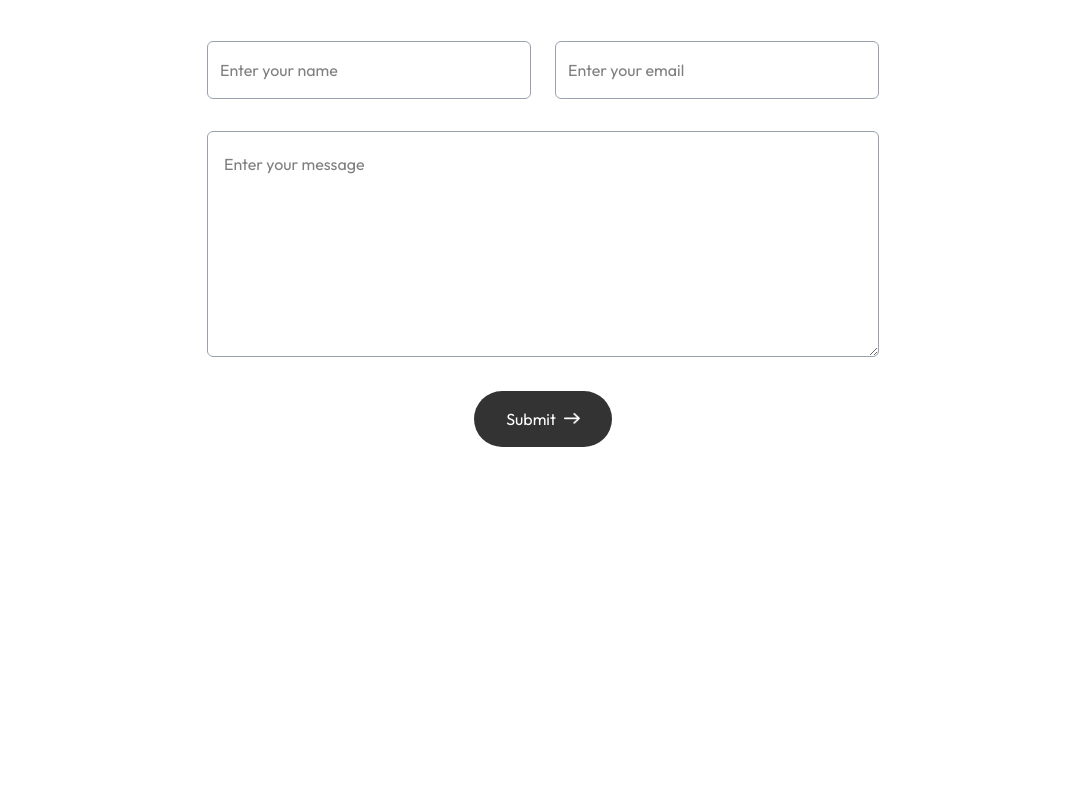
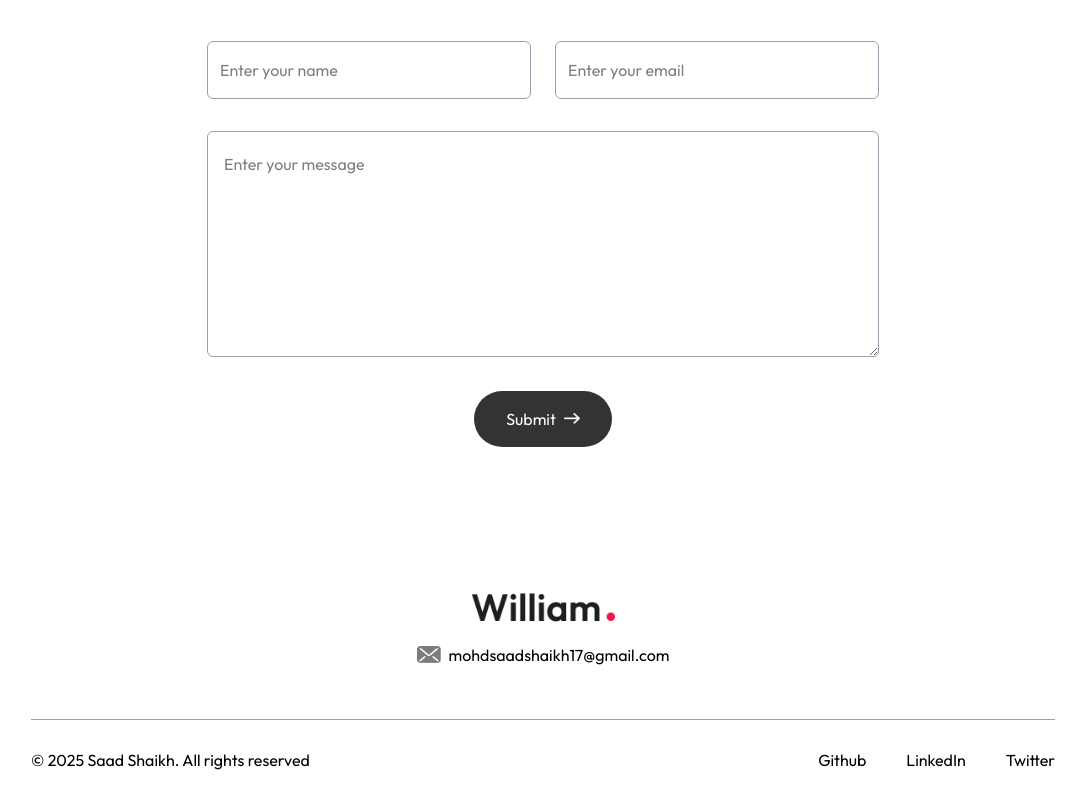
Before and after one commit to szzd7223/Portfolio-NextJS, a Next.js app: page / in a window 1280 px wide. Shown: the part 3433-4233 px from the top of the page, without its empty margins (97-1183 px from the left). Before the commit the page ends 3936 px from the top, so only its background shows below. Built offline with nearby package versions, Linux system fonts and the light colour scheme; a web font is replaced by a local one.

Commit message:
Footer done

```diff
--- /dev/null
+++ b/app/components/Footer.jsx
@@ -0,0 +1,29 @@
+import { assets } from '@/assets/assets'
+import Image from 'next/image'
+import React from 'react'
+
+const Footer = () => {
+  return (
+    <div className='mt-20'>
+      <div className='text-center'>
+        <Image src={assets.logo} alt='' className='w-36 mx-auto mb-2'/>
+
+        <div className='w-max flex items-center gap-2 mx-auto font-outfit'>
+            <Image src={assets.mail_icon} alt='' className='w-6'/>
+            mohdsaadshaikh17@gmail.com
+        </div>
+      </div>
+
+      <div className='font-outfit text-center sm:flex items-center justify-between border-t border-gray-400 mx-[10%] mt-12 py-6'>
+        <p>© 2025 Saad Shaikh. All rights reserved</p>
+        <ul className='flex items-center gap-10 justify-center mt-4 sm:mt-0'>
+            <li><a target='_blank' href="https://github.com/szzd7223"></a>Github</li>
+            <li><a target='_blank' href="https://www.linkedin.com/in/ssaaaaddshaikh/"></a>LinkedIn</li>
+            <li><a target='_blank' href="https://x.com/ssaaaadd_sh"></a>Twitter</li>
+        </ul>
+      </div>
+    </div>
+  )
+}
+
+export default Footer
--- a/app/page.js
+++ b/app/page.js
@@ -1,6 +1,7 @@
 'use client'
 import About from "./components/About";
 import Contact from "./components/Contact";
+import Footer from "./components/Footer";
 import Header from "./components/Header";
 import Navbar from "./components/Navbar";
 import Services from "./components/Services";
@@ -15,6 +16,7 @@
     <Services />
     <Work />
     <Contact />
+    <Footer />
     </>
   );
 }
```
